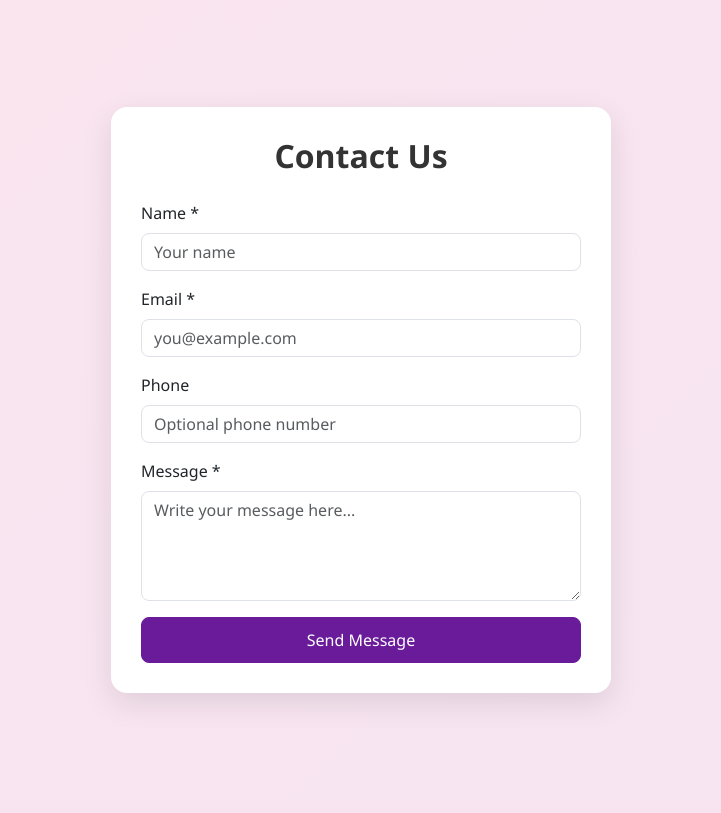
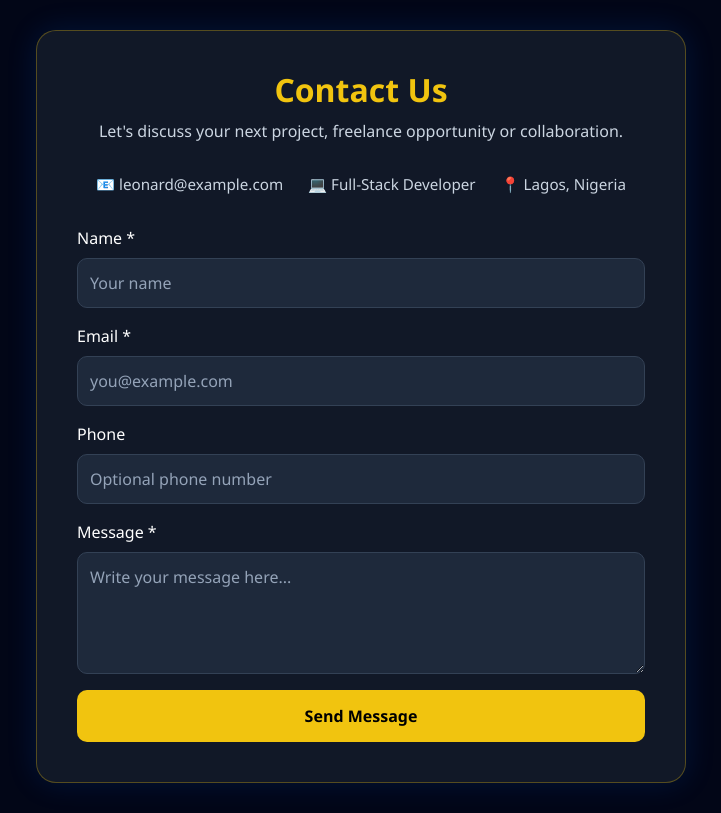
Before and after one commit to leoseis/-portfolio, a Django app: page /contacts/ in a window 1280 px wide. Shown: the whole page, without its empty margins (279-1000 px from the left). Before the commit the page ends 703 px from the top, so only its background shows below. Run offline with Django 5.2, Linux system fonts and the light colour scheme.

Commit message:
modified contact form

```diff
--- a/ebo/templates/contacts.html
+++ b/ebo/templates/contacts.html
@@ -7,77 +7,129 @@
   <link href="https://cdn.jsdelivr.net/npm/bootstrap@5.3.0/dist/css/bootstrap.min.css" rel="stylesheet">
   <style>
     body {
-      background: linear-gradient(135deg, #e0f7fa, #fce4ec, #f3e5f5);
-      background-size: 400% 400%;
-      animation: gradientBG 15s ease infinite;
+    background: #020617;
     min-height: 100vh;
     display: flex;
+    justify-content: center;
     align-items: center;
-      justify-content: center;
+    padding: 30px 15px;
     font-family: 'Segoe UI', sans-serif;
-    }
-
-    @keyframes gradientBG {
-      0% { background-position: 0% 50%; }
-      50% { background-position: 100% 50%; }
-      100% { background-position: 0% 50%; }
 }
 
 .contact-wrapper {
     width: 100%;
-      max-width: 500px;
-      padding: 30px;
-      background: white;
-      border-radius: 16px;
-      box-shadow: 0 10px 30px rgba(0, 0, 0, 0.1);
-      animation: fadeInUp 0.7s ease;
+    max-width: 650px;
+    background: #111827;
+    border: 1px solid rgba(241, 196, 15, .3);
+    border-radius: 20px;
+    padding: 40px;
+    box-shadow: 0 0 30px rgba(13, 110, 253, .15);
+    animation: fadeInUp .8s ease;
 }
 
 @keyframes fadeInUp {
     from {
+        opacity: 0;
         transform: translateY(30px);
-        opacity: 0;
     }
+
     to {
+        opacity: 1;
         transform: translateY(0);
-        opacity: 1;
     }
 }
 
 h2 {
-      font-weight: 600;
-      margin-bottom: 25px;
+    color: #f1c40f;
     text-align: center;
-      color: #333;
+    margin-bottom: 10px;
+    font-weight: 700;
+}
+
+.contact-subtitle {
+    text-align: center;
+    color: #cbd5e1;
+    margin-bottom: 30px;
+}
+
+.form-label {
+    color: white;
+    font-weight: 500;
 }
 
 .form-control {
-      transition: all 0.3s ease;
-      border-radius: 8px;
+    background: #1e293b;
+    border: 1px solid #334155;
+    color: white;
+    border-radius: 10px;
+    padding: 12px;
+}
+
+.form-control::placeholder {
+    color: #94a3b8;
 }
 
 .form-control:focus {
-      border-color: #6a1b9a;
-      box-shadow: 0 0 0 4px rgba(106, 27, 154, 0.1);
-      transform: scale(1.02);
+    background: #1e293b;
+    color: white;
+    border-color: #0d6efd;
+    box-shadow: 0 0 15px rgba(13,110,253,.25);
 }
 
 .btn-primary {
-      background-color: #6a1b9a;
-      border-color: #6a1b9a;
-      padding: 10px 24px;
-      border-radius: 8px;
     width: 100%;
-      transition: all 0.3s ease;
+    background: #f1c40f;
+    border: none;
+    color: #000;
+    font-weight: 600;
+    padding: 14px;
+    border-radius: 10px;
+    transition: .3s ease;
 }
 
 .btn-primary:hover {
-      background-color: #4a148c;
-      border-color: #4a148c;
+    background: #ffd43b;
+    transform: translateY(-2px);
 }
 
 .alert {
-      border-radius: 8px;
+    border-radius: 10px;
+}
+
+.contact-info {
+    display: flex;
+    justify-content: center;
+    gap: 25px;
+    margin-bottom: 30px;
+    flex-wrap: wrap;
+}
+
+.contact-info span {
+    color: #cbd5e1;
+    font-size: .95rem;
+}
+
+@media(max-width:768px){
+
+    body{
+        padding:20px 10px;
+        align-items:flex-start;
+    }
+
+    .contact-wrapper{
+        padding:25px;
+        border-radius:15px;
+    }
+
+    h2{
+        font-size:2rem;
+    }
+
+    .contact-info{
+        flex-direction:column;
+        text-align:center;
+        gap:10px;
+    }
 }
   </style>
 </head>
@@ -85,6 +137,15 @@
 
 <div class="contact-wrapper">
   <h2>Contact Us</h2>
+  <p class="contact-subtitle">
+    Let's discuss your next project, freelance opportunity or collaboration.
+</p>
+
+<div class="contact-info">
+    <span>📧 leonard@example.com</span>
+    <span>💻 Full-Stack Developer</span>
+    <span>📍 Lagos, Nigeria</span>
+</div>
 
   {% if messages %}
     {% for message in messages %}
```
Lines whose indentation alone changed are shown as unchanged.
